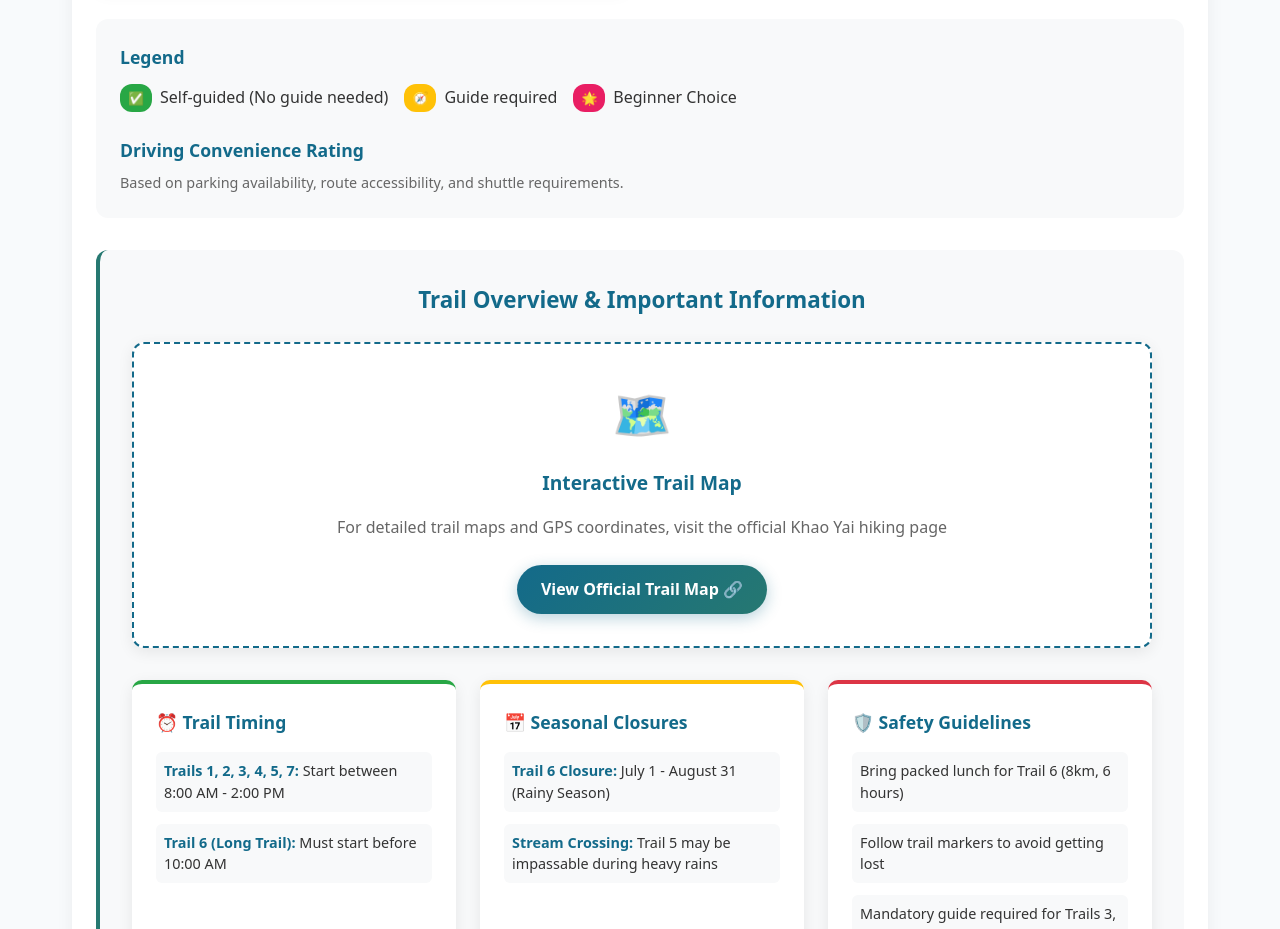
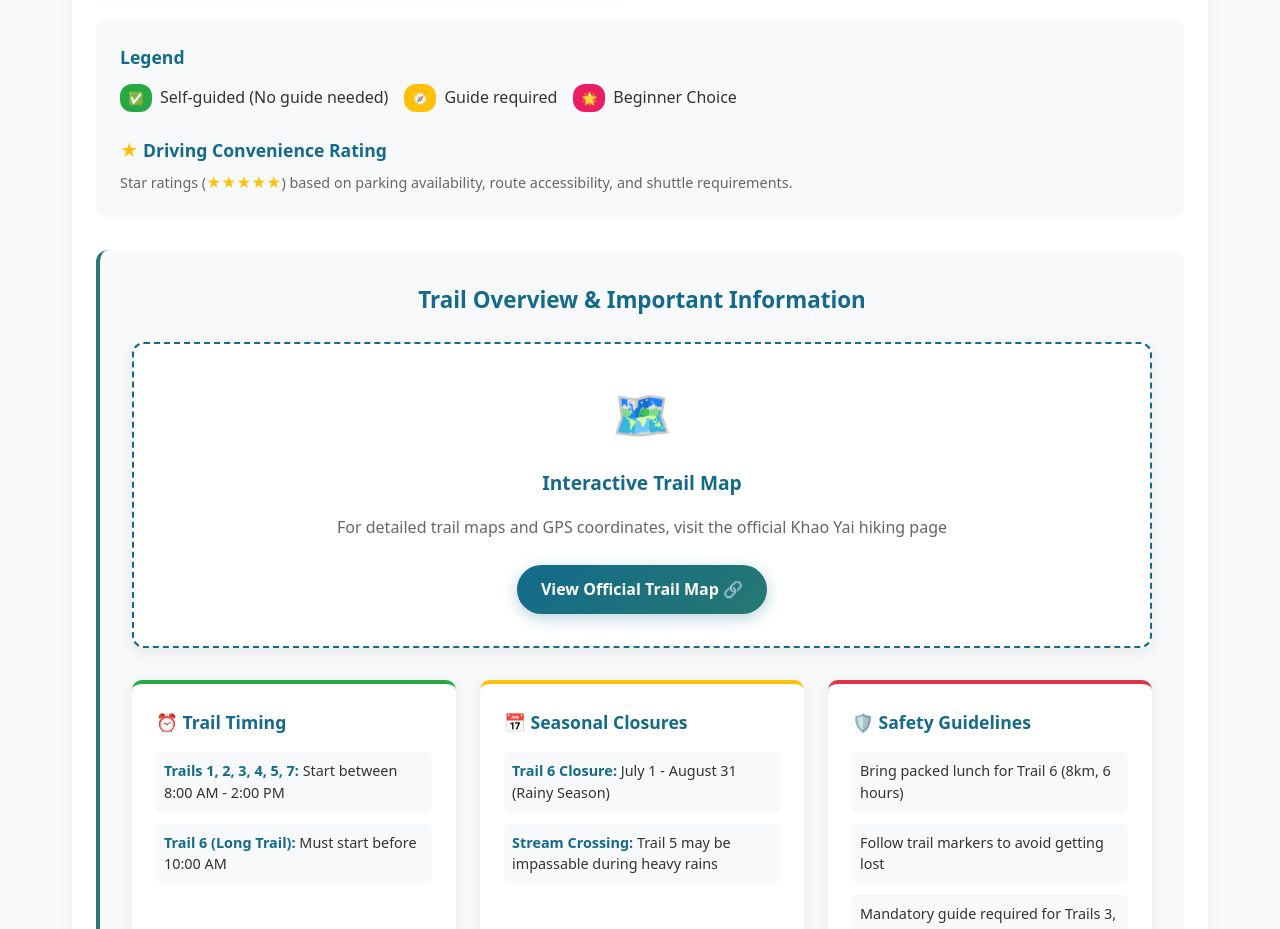
Before and after one commit to uaresoclever/non-pro-traveller, a React (Vite) app: page / in a window 1280 px wide. Shown: the part 3520-4449 px from the top of the page. Built offline with nearby package versions, Linux system fonts and the light colour scheme.

Commit message:
Setup GitHub Pages deployment
- Add GitHub Actions workflow for automatic deployment
- Update Vite config for GitHub Pages base path
- Configure build and deployment process
- Ready to deploy to GitHub Pages

```diff
--- a/src/components/TrailGrid.jsx
+++ b/src/components/TrailGrid.jsx
@@ -46,12 +46,12 @@ const TrailGrid = () => {
         </div>
 
         <div className="rating-info">
-          <h4>{t('Driving Convenience Rating', '自駕便利評分', '運転利便性評価')}</h4>
+          <h4><span style={{color: '#ffc107'}}>★</span> {t('Driving Convenience Rating', '自駕便利評分', '運転利便性評価')}</h4>
           <p>
             {t(
-              'Based on parking availability, route accessibility, and shuttle requirements.',
-              '基於停車便利性、路線可達性及接駁需求評分。',
-              '駐車の利便性、ルートのアクセス性、シャトルの必要性に基づく評価。'
+              <>Star ratings (<span style={{color: '#ffc107'}}>★★★★★</span>) based on parking availability, route accessibility, and shuttle requirements.</>,
+              <>星級評分（<span style={{color: '#ffc107'}}>★★★★★</span>）基於停車便利性、路線可達性及接駁需求。</>,
+              <>星評価（<span style={{color: '#ffc107'}}>★★★★★</span>）駐車の利便性、ルートのアクセス性、シャトルの必要性に基づく。</>
             )}
           </p>
         </div>
--- a/vite.config.js
+++ b/vite.config.js
@@ -4,7 +4,7 @@ import react from '@vitejs/plugin-react'
 // https://vitejs.dev/config/
 export default defineConfig({
   plugins: [react()],
-  base: '/',
+  base: process.env.NODE_ENV === 'production' ? '/non-pro-traveller/' : '/',
   build: {
     outDir: 'dist',
     assetsDir: 'assets',
```
